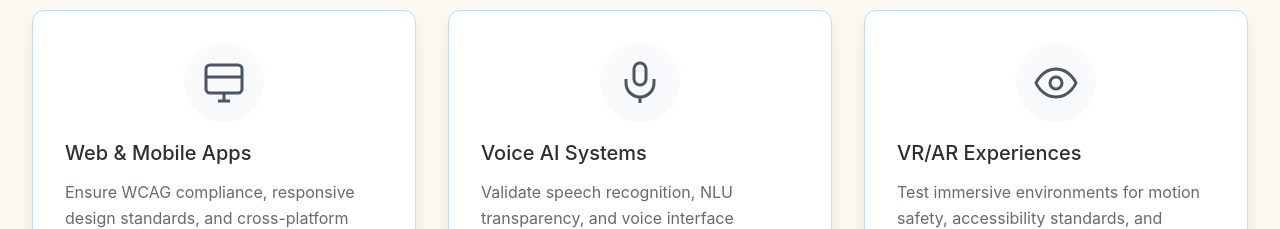
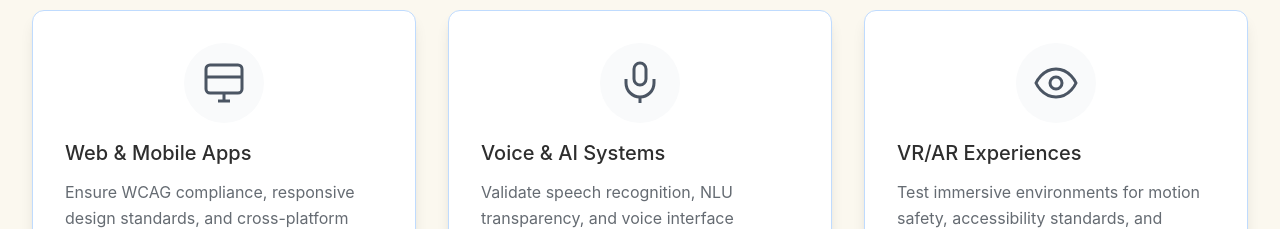
Before and after one commit to frederikgoossens/morrowbound, a React (Vite) app: page / in a window 1280 px wide. Shown: the part 1060-1289 px from the top of the page. Built offline with nearby package versions, Linux system fonts and the light colour scheme.

Commit message:
Fix: Change "Voice AI System" to "Voice & AI Systems"
Updated the text in the `CoverageSection.tsx` file.

```diff
--- a/src/components/CoverageSection.tsx
+++ b/src/components/CoverageSection.tsx
@@ -27,7 +27,7 @@ const CoverageSection = () => {
           </svg>
         </div>
       ),
-      title: 'Voice AI Systems',
+      title: 'Voice & AI Systems',
       description: 'Validate speech recognition, NLU transparency, and voice interface accessibility across diverse user populations.'
     },
     {
```
